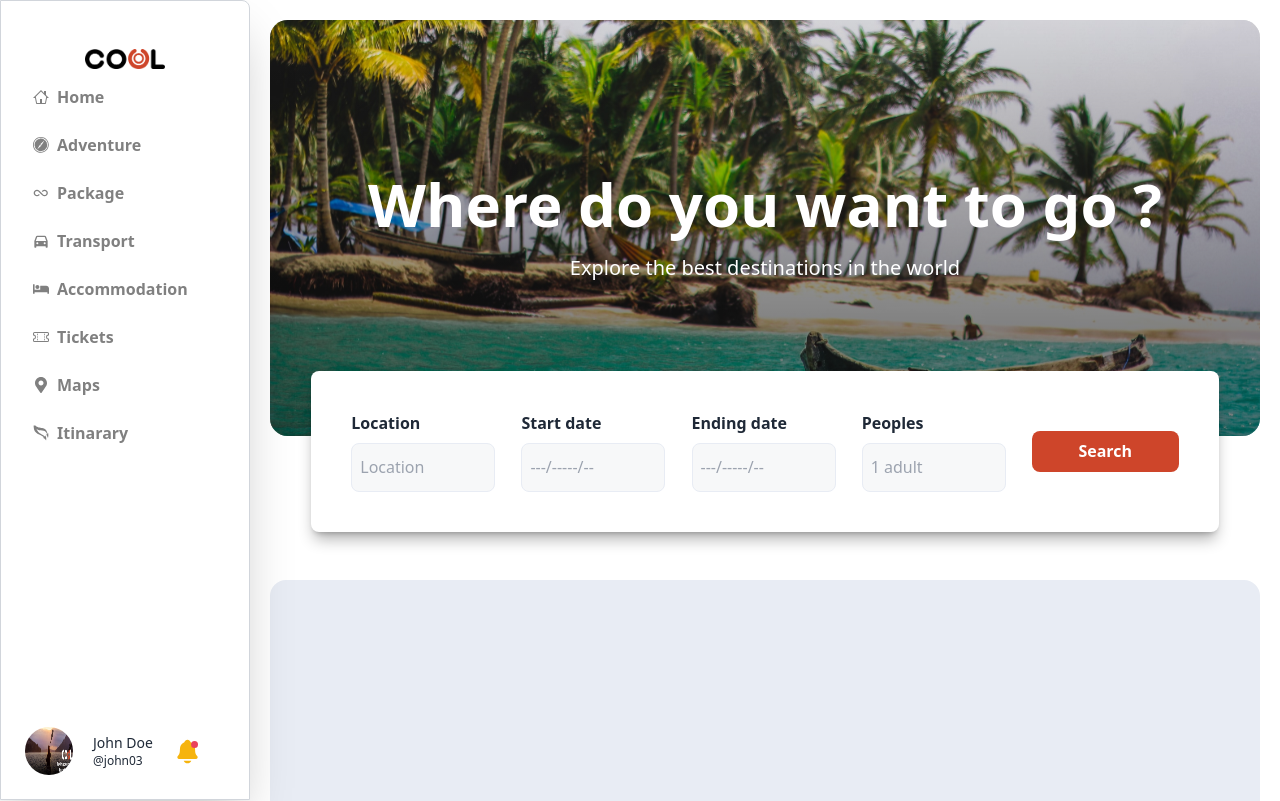
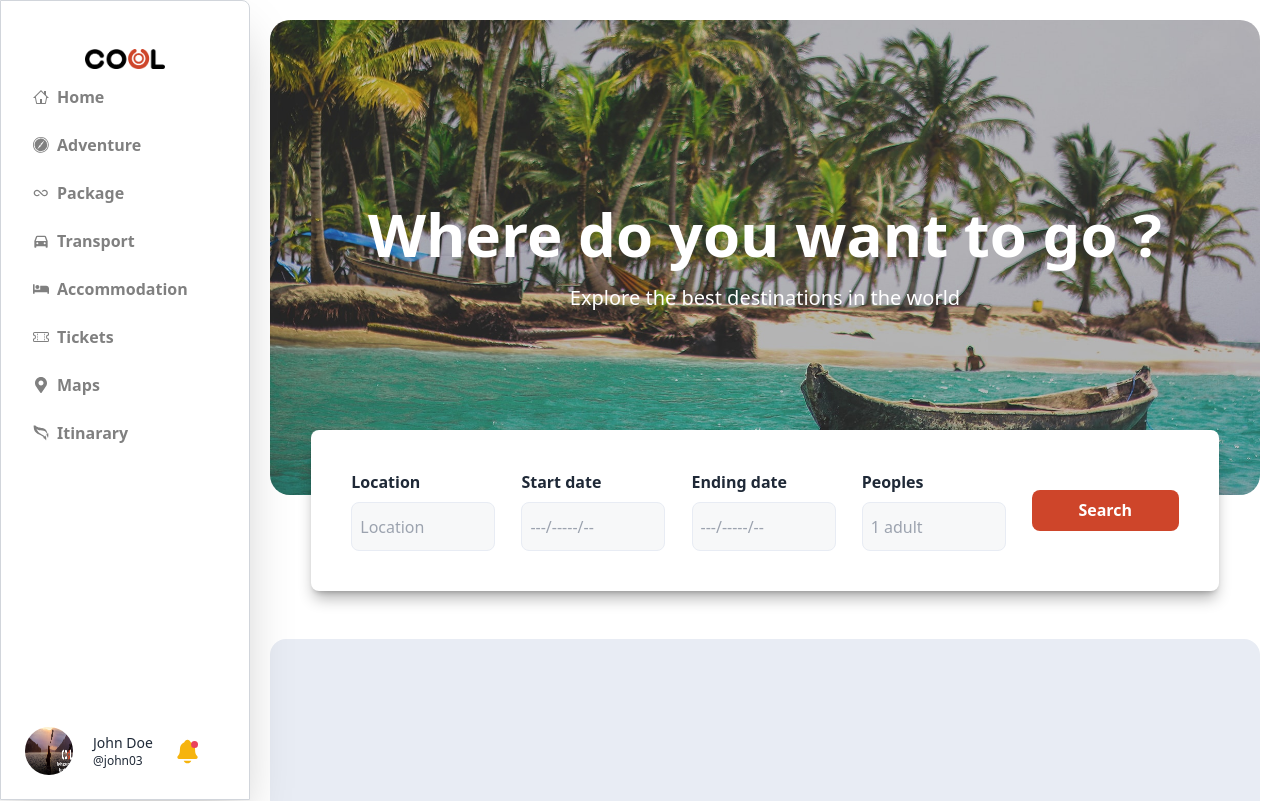
Before and after one commit to AxelCoolpa/COOL-FRONT, a React (Vite) app: page / in a window 1280 px wide. Shown: the top 801 px of the page. Built offline with nearby package versions, Linux system fonts and the light colour scheme.

Commit message:
update bg img styles

```diff
--- a/src/components/sections/HeaderSection.tsx
+++ b/src/components/sections/HeaderSection.tsx
@@ -25,8 +25,11 @@ const HeaderSection: React.FC<HeaderSectioonProps> = ({
 	price,
 }) => {
 	return (
-		<div className='relative flex items-center justify-center'>
-			<img src={image || HeaderImg} className='-z-10' />
+		<div className='relative flex items-center justify-center max-h-[475px]'>
+			<img
+				src={image || HeaderImg}
+				className='-z-10 w-screen h-[475px] object-cover rounded-[20px]'
+			/>
 			{title && subtitle ? (
 				<div className='absolute flex flex-col items-center gap-5 text-white'>
 					<h1 className='text-6xl font-bold'>{title}</h1>
--- a/src/pages/Home.tsx
+++ b/src/pages/Home.tsx
@@ -1,6 +1,7 @@
 import React from 'react'
 import SideBar from '../components/sidebar/SideBar'
 import HeaderSection from '../components/sections/HeaderSection'
+import headerImg from '../assets/headerImg.jpg'
 
 const Home = () => {
 	return (
@@ -10,6 +11,7 @@ const Home = () => {
 				<HeaderSection
 					title='Where do you want to go ?'
 					subtitle='Explore the best destinations in the world'
+					image={headerImg}
 				/>
 				<div className='bg-[#E8ECF4] w-full h-screen rounded-2xl'></div>
 			</div>
```
Also changed, not shown: src/assets/headerImg.jpg (added).
